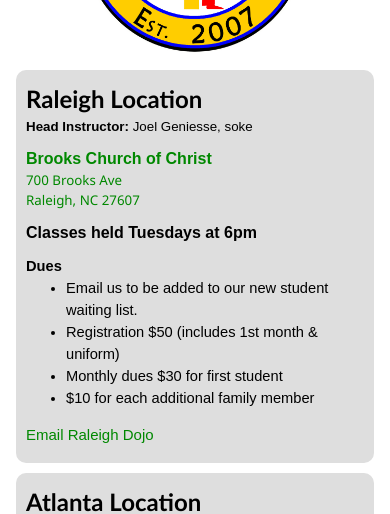
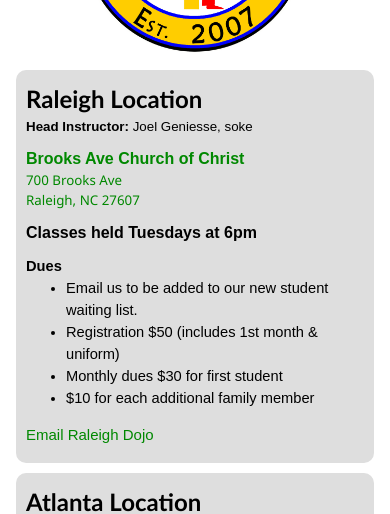
Before and after one commit to kendallvision/warriors, a React (Create React App) app: page / in a window 390 px wide. Shown: the part 280-794 px from the top of the page. Built offline with nearby package versions, Linux system fonts and the light colour scheme.

Commit message:
fix raleigh church name, increase sizing for tablet

```diff
--- a/src/components/Raleigh.js
+++ b/src/components/Raleigh.js
@@ -7,7 +7,7 @@
     locationTown: "Raleigh",
     headInstructor: "Joel Geniesse, soke",
     mapLink: "https://www.google.com/maps/place/Brooks+Avenue+Church+of+Christ/@35.7971213,-78.6721486,15z/data=!4m2!3m1!1s0x0:0xd89c8965f9fe4610?sa=X&ved=0ahUKEwjVoJ7wzq_aAhXDy4MKHW5KAdkQ_BIIgAEwDQ",
-    locationName: "Brooks Church of Christ",
+    locationName: "Brooks Ave Church of Christ",
     address1: "700 Brooks Ave",
     cityStateZip: "Raleigh, NC 27607",
     classTimes:"Tuesdays at 6pm",
--- a/src/styles/Locations.css
+++ b/src/styles/Locations.css
@@ -4,7 +4,7 @@
     border-radius: 10px;
     padding: 1px 10px;
     min-height: 325px;
-    max-height: 550px;
+    max-height: 600px;
 }
 
 .location h3 {
```
